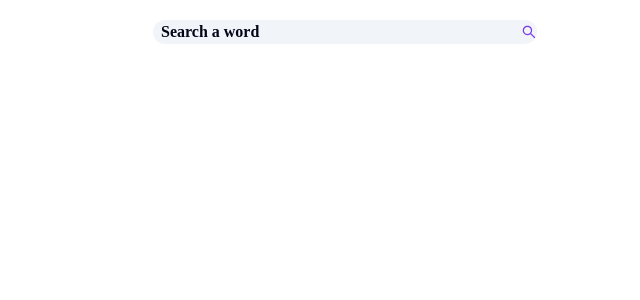
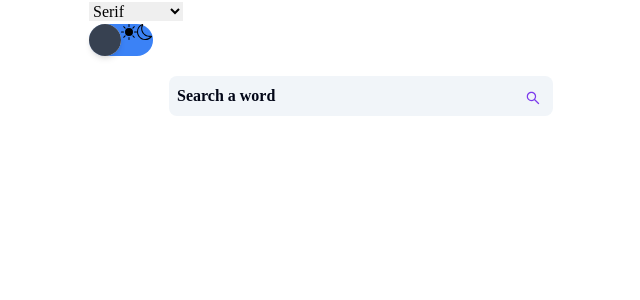
Before and after one commit to IamDinmaa/dictionary, a React (Create React App) app: page / in a window 1280 px wide. Shown: the top 300 px of the page, without its empty margins (231-871 px from the left). Built offline with nearby package versions, Linux system fonts and the light colour scheme.

Commit message:
toggle and font needs to be refactored

```diff
--- a/src/API/GetWords.js
+++ b/src/API/GetWords.js
@@ -3,6 +3,7 @@ export async function fetch_words(word) {
   try {
     const response = await fetch(dictionaryApi);
     const data = await response.json();
+    // const audio = data.phonetics[0].audio
     return data;
   } catch (error) {
     console.error("Error fetching data:", error);
--- a/src/App.js
+++ b/src/App.js
@@ -3,6 +3,8 @@ import Search from "./Components/Search";
 import Meaning from "./Components/Meaning";
 import { fetch_words } from "./API/GetWords";
 import Word from "./Components/Word";
+import ToggleTheme from "./Components/ToggleTheme";
+import FontSelector from "./Components/Fonts";
 
 
 function App() {
@@ -23,7 +25,11 @@ function App() {
   }
   return (
 
-     <div>
+     <div style={{marginLeft: "auto" , marginRight: "auto",  width: "50%" }}>
+      <div>
+      <FontSelector/>
+      <ToggleTheme/>
+      </div>
         <Search callback={fetch_data} />
         {
           loading ? (
@@ -42,11 +48,7 @@ function App() {
             </>
           )
         }
-
           </div>
-
-
-
 
   );
 }
--- /dev/null
+++ b/src/Components/Fonts.jsx
@@ -0,0 +1,21 @@
+import React, { useState } from "react";
+
+function FontSelector() {
+  const [selectedFont, setSelectedFont] = useState("serif");
+
+  const handleFontChange = (e) => {
+    setSelectedFont(e.target.value);
+  };
+
+  return (
+    <div>
+      <select value={selectedFont} onChange={handleFontChange}>
+        <option value="serif">Serif</option>
+        <option value="sans-serif">Sans-serif</option>
+        <option value="monospace">Monospace</option>
+      </select>
+    </div>
+  );
+}
+
+export default FontSelector;
--- a/src/Components/Meaning.jsx
+++ b/src/Components/Meaning.jsx
@@ -3,17 +3,19 @@ function Meaning({ data }) {
   console.log("Received data in meaning component:", data);
 
   return (
-    <div className="ml-96 mr-32">
+    <div>
       {data.meanings && (
         <>
           {/* you need the element of the array in the callback function to use a map method and sometimes the index*/}
           {data.meanings.map((meaning) => (
             <>
               <div>
-                <h2 className=" mb-3 text-slate-950 font-bold">
-                  {meaning.partOfSpeech}{" "}
-                </h2>
-                <p class="border-b border-gray-400"></p>
+                <div className="flex items-center">
+                  <h2 className="mb-3 text-slate-950 font-bold">
+                    {meaning.partOfSpeech}{" "}
+                  </h2>
+                  <p className="border-b border-gray-400 grow ml-2"></p>
+                </div>
                 <p className=" mb-3 text-slate-400  ">Meaning</p>
                 {meaning.definitions.map((definition) => (
                   <>
@@ -44,7 +46,7 @@ function Meaning({ data }) {
           ))}
 
           <div className="relative mt-4">
-            <p class="border-b border-gray-400 mb-3"></p>
+            <p className="border-b border-gray-400 mb-3"></p>
 
             <p className=" text-slate-400 font-thin">Source</p>
             <div>
--- a/src/Components/Search.jsx
+++ b/src/Components/Search.jsx
@@ -5,7 +5,7 @@ function Search({ callback }) {
   const [word, setWord] = useState("");
   const [icon, setIcon] = useState("search");
   function handleKeyDown(e) {
-    if (e.key === "Enter") {
+    if (e.key === "Enter" && word) {
       callback(word);
       setIcon("cancel");
     }
@@ -16,7 +16,7 @@ function Search({ callback }) {
       setWord("");
       setIcon("search");
     }
-    if (icon === "search") {
+    if (icon === "search" && word) {
       callback(word);
     }
   }
@@ -26,17 +26,17 @@ function Search({ callback }) {
   }
   return (
     <>
-      <div className="ml-96">
-        <div className="relative inline-block mb-4 mt-5">
+      <div>
+        <div className="relative inline-block mb-4 mt-5 ml-20 ">
           <input
             onKeyDown={handleKeyDown}
             onChange={handleChange}
             value={word}
             placeholder="Search a word"
-            className="border-solid border-5 rounded-3xl bg-slate-100	w-96 px-2 placeholder-slate-950 font-bold"
+            className="border-solid focus:outline-none border-5 rounded-lg bg-slate-100	w-96 px-2 p-2 placeholder-slate-950 font-bold "
           />{" "}
           <button
-            className="absolute top-0 right-0 translate-y-1 cursor-pointer text-violet-600"
+            className="absolute top-2.5 right-3 translate-y-1 cursor-pointer text-violet-600"
             onClick={handleIconClick}>
             {icon === "search" ? <AiOutlineSearch /> : <LiaTimesSolid />}
           </button>
--- /dev/null
+++ b/src/Components/ToggleTheme.jsx
@@ -0,0 +1,44 @@
+import React, { useState } from "react";
+import { BsMoon, BsFillSunFill } from "react-icons/bs";
+
+function ToggleTheme() {
+  const [darkMode, setDarkMode] = useState(false);
+
+  function themeToggle() {
+    setDarkMode(!darkMode);
+    document.body.classList.toggle("dark-mode");
+  }
+  return (
+    <div
+      className={`relative inline-block w-16 h-8 ${
+        darkMode ? "bg-gray-700" : "bg-blue-500"
+      } rounded-full flex`}>
+      <input
+        type="checkbox"
+        className="absolute opacity-0 w-0 h-0"
+        checked={darkMode}
+        onChange={themeToggle}
+      />
+      <label
+        className={`block h-8 w-8 ${
+          darkMode ? "bg-white" : "bg-white"
+        } rounded-full shadow-md transform duration-300 ease-in-out ${
+          darkMode ? "translate-x-8" : ""
+        }`}
+        htmlFor="toggle">
+        {/* Ball */}
+        <div
+          className={`h-8 w-8 ${
+            darkMode ? "bg-blue-500" : "bg-gray-700"
+          } rounded-full transition-transform duration-300 ease-in-out transform ${
+            darkMode ? "-translate-x-8" : ""
+          }`}></div>
+      </label>
+
+      <BsFillSunFill />
+      <BsMoon />
+    </div>
+  );
+}
+
+export default ToggleTheme;
--- a/src/Components/Word.jsx
+++ b/src/Components/Word.jsx
@@ -1,7 +1,7 @@
 import React from "react";
 function Word({ data }) {
   return (
-    <div className="mx-96 mb-4">
+    <div className="mb-4">
       {data.meanings && (
         <>
           {" "}
--- /dev/null
+++ b/src/style.css
@@ -0,0 +1,17 @@
+:root {
+    --background-color-light: #ffffff
+    --text-color-light: #3333333;
+    --background-color-dark: #333333
+    --text-color-dark: #ffffff
+}
+
+body {
+    background-color:  var(--background-color-light);
+    color: var(--text-color-light);
+    transition: background-color 0.5s , color 0.5s
+}
+
+body.dark-mode {
+    background-color: var(--background-color-dark);
+    color: var(--text-color-dark);
+}
--- a/tailwind.config.js
+++ b/tailwind.config.js
@@ -6,5 +6,11 @@ module.exports = {
   theme: {
     extend: {},
   },
-  plugins: [],
+  plugins: [
+    function ({addBase, theme}) {
+      addBase ({
+
+      })
+    }
+  ],
 }
```
